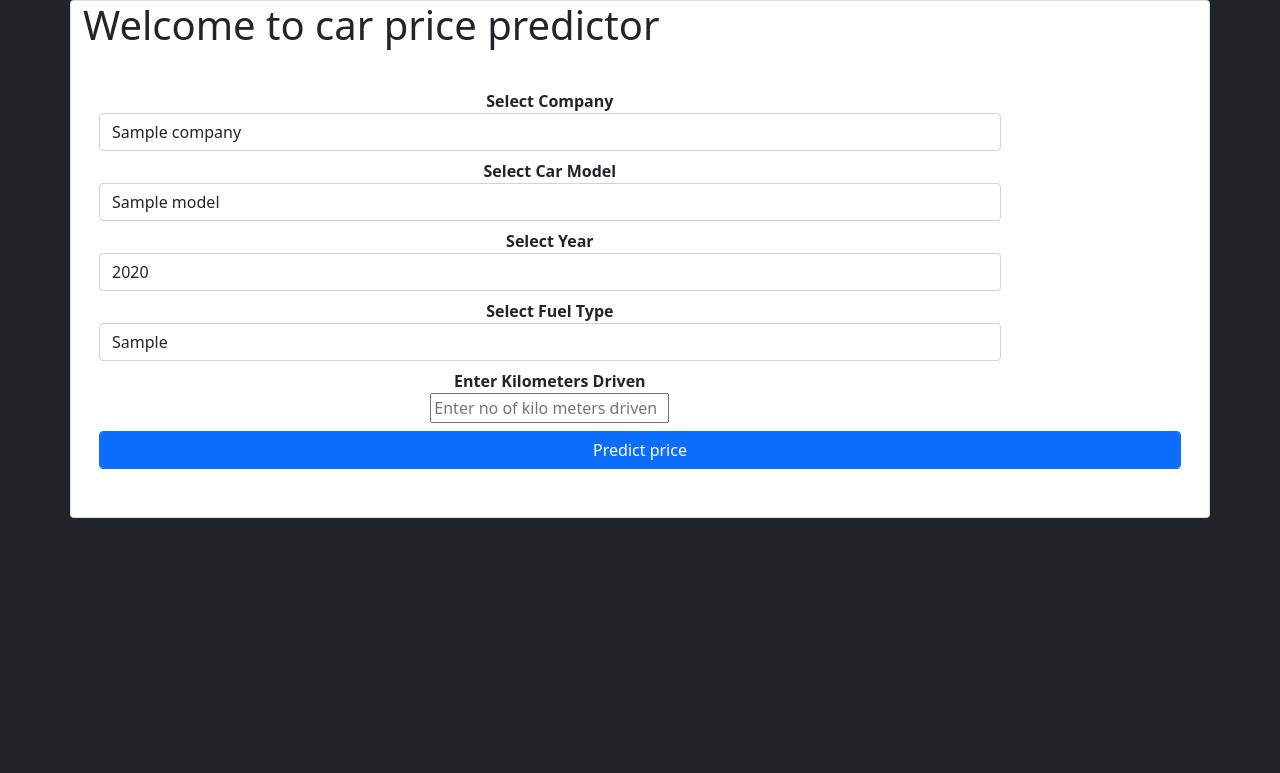
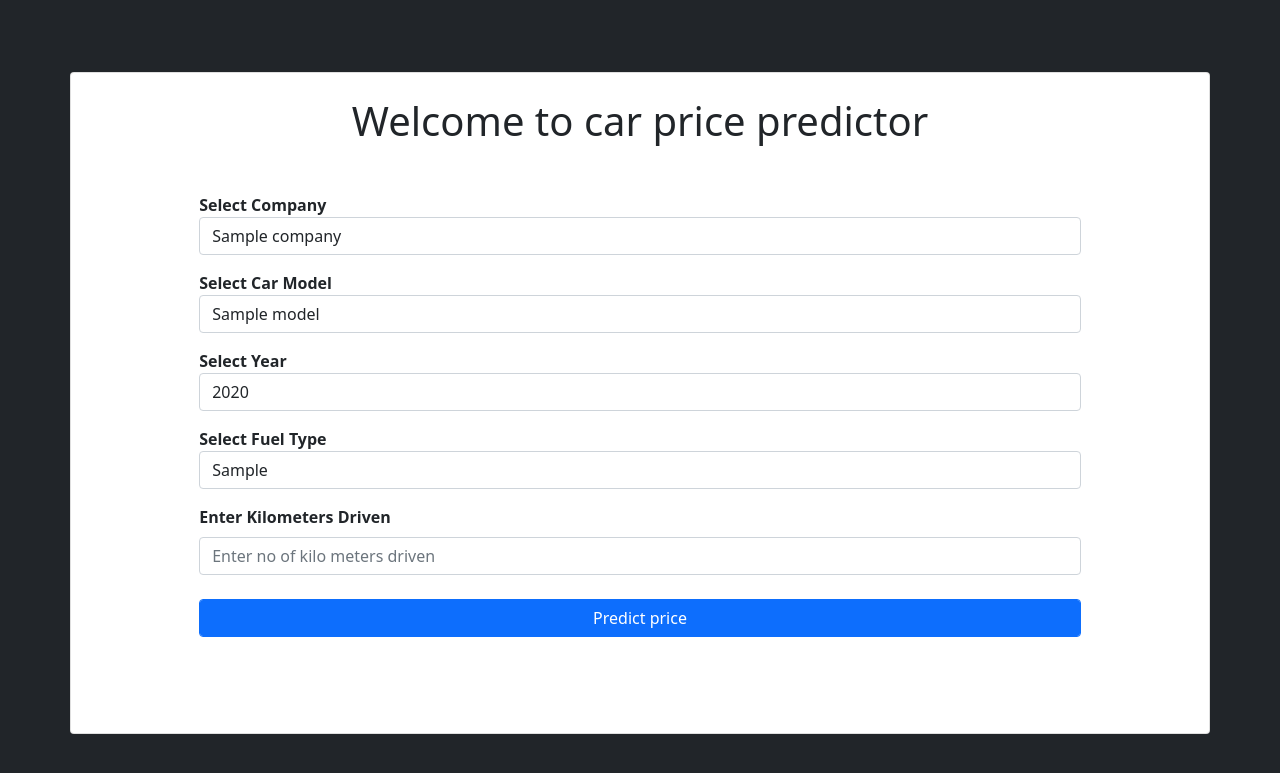
Before and after one commit to MahekVerma04/Wheel-worth, a Flask app: template templates/index.html in a window 1280 px wide. Shown: the top 773 px of the page. Run offline with Flask 3, Linux system fonts and the light colour scheme; the template is opened without the code that fills it: most values are stand-ins (such as "Sample title", 1, 10 or a date in 2020); parts of the project's set-up code (start-up, migrations or seed data) failed here and were passed over.

Commit message:
Add files via upload

```diff
--- a/templates/index.html
+++ b/templates/index.html
@@ -8,69 +8,67 @@
     <!-- Bootstrap CSS -->
     <link href="https://cdn.jsdelivr.net/npm/bootstrap@5.0.2/dist/css/bootstrap.min.css" rel="stylesheet" integrity="sha384-EVSTQN3/azprG1Anm3QDgpJLIm9Nao0Yz1ztcQTwFspd3yD65VohhpuuCOmLASjC" crossorigin="anonymous">
 
-
     <title>Car Price Prediction!</title>
   </head>
   <body class="bg-dark">
-    <div class="container">
+    <div class="container mt-5">
       <div class="row">
-        <div class="card mt-50" style="width:100% height:100%">
-          <div class="car-header">
+        <div class="card mt-4 p-4" style="width:100%; height:100%;">
+          <div class="car-header mb-4 text-center">
             <div class="col-12">
               <h1>Welcome to car price predictor</h1>
             </div>
           </div>
           <div class="card-body">
             <form method="post" action="#" accept-charset="utf-8">
-              <div class="col-10 form-group mt-3 mb-2" style="text-align:center">
+              <div class="col-10 form-group mb-3 mx-auto">
                 <label><b>Select Company</b></label>
                 <select class="selectpicker form-control" id="company" name="company" required="1" onchange="load_car_models(this.id, 'car_model')">
-
                   {% for company in companies %}
-
                   <option value="{{company}}">{{company}}</option>
                   {% endfor %}
                 </select>
               </div>
-              <div class="col-10 form-group mt-2 mb-2" style="text-align:center">
+
+              <div class="col-10 form-group mb-3 mx-auto">
                 <label><b>Select Car Model</b></label>
                 <select class="selectpicker form-control" id="car_model" name="car_model" required="1">
-
                   {% for model in car_models %}
                   <option value="{{model}}">{{model}}</option>
                   {% endfor %}
                 </select>
               </div>
-              <div class="col-10 form-group mt-2 mb-2" style="text-align:center">
+
+              <div class="col-10 form-group mb-3 mx-auto">
                 <label><b>Select Year</b></label>
                 <select class="selectpicker form-control" id="year" name="year" required="1">
                    {% for year in years %}
                       <option value="{{year}}">{{year}}</option>
                    {% endfor %}
-
                 </select>
               </div>
-              <div class="col-10 form-group mt-2 mb-2" style="text-align:center">
+
+              <div class="col-10 form-group mb-3 mx-auto">
                 <label><b>Select Fuel Type</b></label>
                 <select class="selectpicker form-control" id="fuel_type" name="fuel_type" required="1">
-
                   {% for fuel_type in fuel_types %}
                   <option value="{{fuel_type}}">{{fuel_type}}</option>
                   {% endfor %}
                 </select>
               </div>
-              <div class="col-10 form-group mt-2 mb-2" style="text-align:center">
+
+              <div class="col-10 form-group mb-4 mx-auto">
                 <label><b>Enter Kilometers Driven</b></label>
-                <br>
-                <input type="text" id="kilo_driven" name="kilo_driven" placeholder="Enter no of kilo meters driven">
+                <input type="text" class="form-control mt-2" id="kilo_driven" name="kilo_driven" placeholder="Enter no of kilo meters driven">
               </div>
-              <div>
-              <button class="btn btn-primary form-control" onclick="send_data()">Predict price</button>
+
+              <div class="col-10 mx-auto mb-4">
+                <button class="btn btn-primary form-control" onclick="send_data()">Predict price</button>
               </div>
             </form>
-            <br>
+
             <div class="row">
-              <div class="col-12" style="text-align: center">
+              <div class="col-12 text-center mt-4">
                 <h3><span id="prediction"></span></h3>
               </div>
             </div>
@@ -78,8 +76,8 @@
         </div>
       </div>
     </div>
+
     <script>
-
       function load_car_models(company_id, car_model_id)
       {
         var company = document.getElementById(company_id);
@@ -92,17 +90,14 @@
           {
             {% for model in car_models %}
               {% if company in model %}
-
                 var newOption=document.createElement("option");
                 newOption.value="{{ model }}";
                 newOption.innerHTML="{{ model }}";
                 car_model.options.add(newOption)
-
               {% endif %}
             {% endfor %}
           }
         {% endfor %}
-
       }
 
       function form_handler(event)
@@ -124,7 +119,7 @@
         {
           if(xhr.readyState==XMLHttpRequest.DONE)
           {
-            document.getElementById("prediction").innerHTML="Prediction: "+ xhr.responseText;
+            document.getElementById("prediction").innerHTML="Prediction: INR "+ xhr.responseText;
           }
         }
 
@@ -133,9 +128,6 @@
       }
     </script>
 
-    <!-- Optional JavaScript; choose one of the two! -->
-
     <script src="https://cdn.jsdelivr.net/npm/bootstrap@5.0.2/dist/js/bootstrap.bundle.min.js" integrity="sha384-MrcW6ZMFYlzcLA8Nl+NtUVF0sA7MsXsP1UyJoMp4YLEuNSfAP+JcXn/tWtIaxVXM" crossorigin="anonymous"></script>
-
   </body>
 </html>
```
